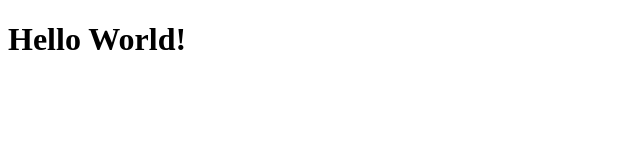
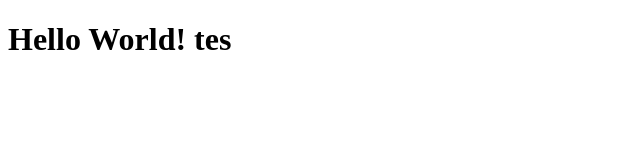
Before and after one commit to antonifrds/ant-git-tes, a plain HTML site: page index.html in a window 1280 px wide. Shown: the full height of the page, 0-640 px from the left. Drawn offline with Linux system fonts and the light colour scheme.

Commit message:
edit .html

```diff
--- a/index.html
+++ b/index.html
@@ -7,6 +7,6 @@
     <title>Coba Git Remote</title>
 </head>
 <body>
-    <h1>Hello World!</h1>
+    <h1>Hello World! tes</h1>
 </body>
 </html>
```
